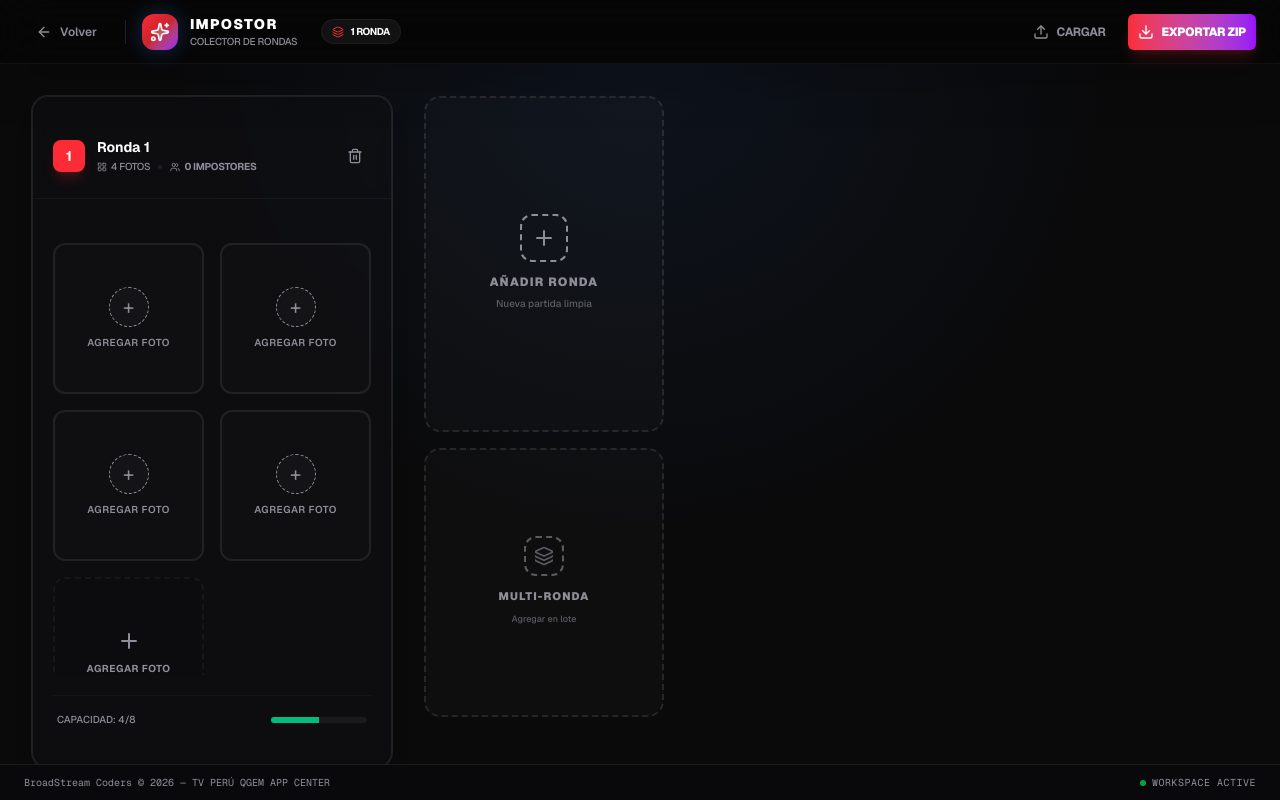
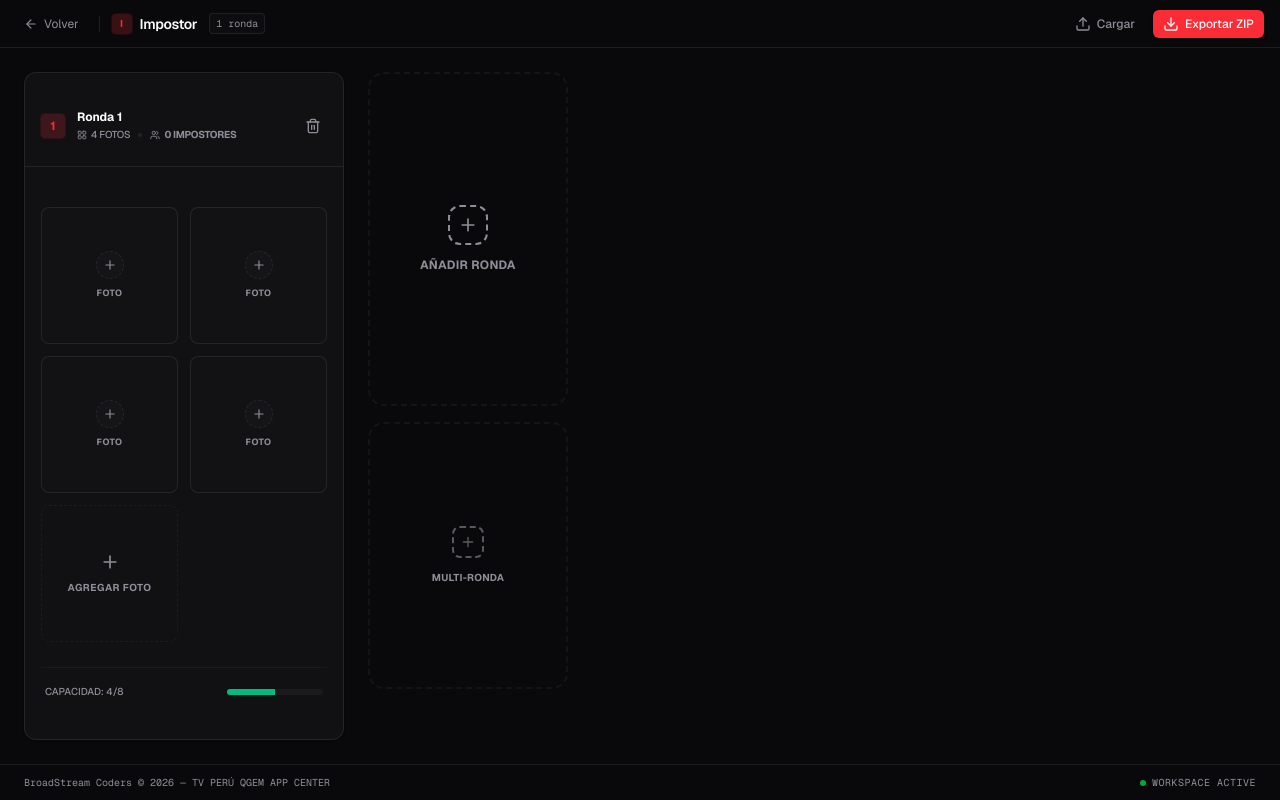
Before and after one commit to BroadStream-Coders/TvPeru-QGEM-AppCenter, a Next.js app in the folder apps/web/: page /workspaces/impostor in a window 1280 px wide. Built offline with nearby package versions, Linux system fonts and the light colour scheme.

Commit message:
refactor(web/impostor): streamline UI components and improve layout for Impostor workspace

```diff
--- a/apps/web/src/app/workspaces/impostor/components/ImpostorCard.tsx
+++ b/apps/web/src/app/workspaces/impostor/components/ImpostorCard.tsx
@@ -1,6 +1,6 @@
 "use client";
 
-import { Trash2, AlertCircle } from "lucide-react";
+import { Trash2, AlertCircle, Plus } from "lucide-react";
 import { Button } from "@/components/ui/button";
 import Image from "next/image";
 import { useImagePicker } from "@/hooks/use-image-picker";
@@ -40,10 +40,10 @@ export function ImpostorCard({
 
   return (
     <div
-      className={`group relative aspect-square w-full overflow-hidden rounded-xl border-2 transition-all duration-300 ${
+      className={`group relative aspect-square w-full overflow-hidden rounded-lg border transition-all duration-200 ${
         isImpostor
-          ? "border-brand bg-brand/5 shadow-[0_0_15px_rgba(var(--brand-rgb),0.2)]"
-          : "border-border bg-muted/20 hover:border-brand/30"
+          ? "border-brand bg-brand/5 ring-1 ring-brand/20"
+          : "border-border bg-muted/20 hover:border-brand/40"
       }`}
     >
       {previewUrl ? (
@@ -59,11 +59,11 @@ export function ImpostorCard({
           onClick={triggerUpload}
           className="flex h-full w-full flex-col items-center justify-center gap-2 text-muted-foreground transition-colors hover:text-foreground"
         >
-          <div className="flex h-10 w-10 items-center justify-center rounded-full bg-muted/50 border border-dashed border-current">
-            <span className="text-xl">+</span>
+          <div className="flex h-7 w-7 items-center justify-center rounded-full bg-muted/50 border border-dashed border-border">
+            <Plus className="h-3.5 w-3.5" />
           </div>
-          <span className="text-2xs uppercase tracking-wider font-semibold">
-            Agregar Foto
+          <span className="text-3xs uppercase tracking-wider font-bold">
+            Foto
           </span>
         </button>
       )}
@@ -86,13 +86,13 @@ export function ImpostorCard({
             e.stopPropagation();
             onToggleImpostor();
           }}
-          className={`h-7 px-2 text-2xs font-bold uppercase transition-all ${
+          className={`h-6 px-1.5 text-3xs font-bold uppercase transition-all ${
             isImpostor
-              ? "bg-brand text-brand-foreground"
-              : "bg-background/80 backdrop-blur-sm text-foreground hover:bg-brand hover:text-white"
+              ? "bg-brand text-brand-foreground hover:brightness-110"
+              : "bg-background/80 text-foreground hover:bg-brand hover:text-brand-foreground"
           }`}
         >
-          {isImpostor ? "Impostor" : "Candidato"}
+          {isImpostor ? "Impostor" : "Inocente"}
         </Button>
 
         <Button
@@ -102,9 +102,9 @@ export function ImpostorCard({
             e.stopPropagation();
             onRemove();
           }}
-          className="h-7 w-7 bg-red-500/80 backdrop-blur-sm hover:bg-red-600 shadow-sm"
+          className="h-6 w-6 bg-destructive/90 hover:bg-destructive shadow-sm"
         >
-          <Trash2 className="h-3.5 w-3.5" />
+          <Trash2 className="h-3 w-3" />
         </Button>
       </div>
 
--- a/apps/web/src/app/workspaces/impostor/components/ImpostorColumn.tsx
+++ b/apps/web/src/app/workspaces/impostor/components/ImpostorColumn.tsx
@@ -33,14 +33,14 @@ export function ImpostorColumn({
   const impostorCount = photos.filter((p) => p.isImpostor).length;
 
   return (
-    <Card className="flex flex-col h-full w-[360px] shrink-0 rounded-2xl border border-border bg-card/50 backdrop-blur-sm shadow-xl ring-1 ring-white/10 transition-all hover:shadow-2xl hover:bg-card/80">
-      <CardHeader className="flex flex-row items-center justify-between border-b border-border/50 px-5 py-4 shrink-0">
+    <Card className="flex flex-col h-full w-[320px] shrink-0 rounded-xl border border-border bg-card shadow-sm transition-all hover:shadow-md">
+      <CardHeader className="flex flex-row items-center justify-between border-b border-border px-4 py-3 shrink-0">
         <div className="flex items-center gap-3">
-          <div className="flex h-8 w-8 items-center justify-center rounded-lg bg-brand text-sm font-bold text-brand-foreground shadow-lg shadow-brand/20">
+          <div className="flex h-6 w-6 items-center justify-center rounded bg-brand/20 text-brand text-xs font-bold ring-1 ring-brand/10">
             {index}
           </div>
           <div>
-            <h3 className="text-sm font-bold text-foreground">Ronda {index}</h3>
+            <h3 className="text-xs font-bold text-foreground">Ronda {index}</h3>
             <div className="flex items-center gap-2 mt-0.5">
               <span className="flex items-center gap-1 text-2xs font-medium text-muted-foreground uppercase tracking-tight">
                 <LayoutGrid className="h-2.5 w-2.5" />
@@ -60,15 +60,15 @@ export function ImpostorColumn({
           variant="ghost"
           size="icon"
           onClick={onRemoveColumn}
-          className="h-8 w-8 rounded-full text-muted-foreground hover:text-red-500 hover:bg-red-500/10 transition-colors"
+          className="h-7 w-7 rounded text-muted-foreground hover:text-destructive hover:bg-destructive/10 transition-colors"
         >
-          <Trash2 className="h-4 w-4" />
+          <Trash2 className="h-3.5 w-3.5" />
         </Button>
       </CardHeader>
 
-      <CardContent className="flex flex-1 flex-col min-h-0 px-5 py-0 overflow-hidden">
-        <ScrollArea className="flex-1 min-h-0 py-5">
-          <div className="grid grid-cols-2 gap-4 pb-4">
+      <CardContent className="flex flex-1 flex-col min-h-0 px-4 py-0 overflow-hidden">
+        <ScrollArea className="flex-1 min-h-0 py-4">
+          <div className="grid grid-cols-2 gap-3 pb-4">
             {photos.map((photo, index) => (
               <ImpostorCard
                 key={index}
@@ -88,9 +88,9 @@ export function ImpostorColumn({
             {photos.length < 8 && (
               <button
                 onClick={onAddPhoto}
-                className="flex aspect-square w-full flex-col items-center justify-center gap-2 rounded-xl border-2 border-dashed border-border/60 bg-muted/5 text-muted-foreground transition-all hover:border-brand/40 hover:bg-brand/5 hover:text-brand"
+                className="flex aspect-square w-full flex-col items-center justify-center gap-2 rounded-lg border border-dashed border-border/60 bg-muted/5 text-muted-foreground transition-all hover:border-brand/40 hover:bg-muted/10 hover:text-foreground"
               >
-                <Plus className="h-6 w-6" />
+                <Plus className="h-5 w-5" />
                 <span className="text-2xs font-bold uppercase tracking-wider">
                   Agregar Foto
                 </span>
--- a/apps/web/src/app/workspaces/impostor/page.tsx
+++ b/apps/web/src/app/workspaces/impostor/page.tsx
@@ -3,14 +3,7 @@
 import { useState, useRef } from "react";
 import Link from "next/link";
 import { Button } from "@/components/ui/button";
-import {
-  Plus,
-  Download,
-  Upload,
-  ArrowLeft,
-  Layers,
-  Sparkles,
-} from "lucide-react";
+import { Plus, Download, Upload, ArrowLeft } from "lucide-react";
 import { ImpostorColumn } from "./components/ImpostorColumn";
 import { ScrollArea, ScrollBar } from "@/components/ui/scroll-area";
 import { nanoid } from "nanoid";
@@ -272,55 +265,47 @@ export default function ImpostorPage() {
   };
 
   return (
-    <div className="flex flex-col h-screen bg-[#0a0a0b] text-foreground overflow-hidden">
-      {/* Header — Glassmorphism Effect */}
-      <header className="flex h-16 shrink-0 items-center justify-between border-b border-white/5 bg-black/40 backdrop-blur-xl px-6 z-20 shadow-2xl">
-        <div className="flex items-center gap-4">
+    <>
+      {/* Header — h-12 = 48px */}
+      <header className="flex h-12 shrink-0 items-center justify-between border-b border-border bg-background px-4 z-10 transition-colors duration-200">
+        <div className="flex items-center gap-3">
           <Link
             href="/"
-            className="group flex items-center gap-2 rounded-lg px-3 py-1.5 text-xs font-semibold text-muted-foreground transition-all hover:bg-white/5 hover:text-white active:scale-95"
+            className="flex items-center gap-1.5 rounded-md px-2 py-1 text-xs text-muted-foreground transition-all hover:bg-accent hover:text-foreground active:scale-95"
           >
-            <ArrowLeft className="h-4 w-4 transition-transform group-hover:-translate-x-0.5" />
+            <ArrowLeft className="h-3.5 w-3.5" />
             Volver
           </Link>
-          <div className="h-6 w-px bg-white/10" />
-          <div className="flex items-center gap-3">
-            <div className="flex h-9 w-9 items-center justify-center rounded-xl bg-linear-to-br from-brand via-brand/80 to-purple-600 text-white shadow-[0_0_20px_rgba(var(--brand-rgb),0.3)]">
-              <Sparkles className="h-5 w-5 fill-white/20" />
+          <div className="h-4 w-px bg-border" />
+          <div className="flex items-center gap-2">
+            <div className="flex h-5 w-5 items-center justify-center rounded bg-brand/20 text-brand text-2xs font-bold ring-1 ring-brand/10 uppercase">
+              I
             </div>
-            <div>
-              <h1 className="text-sm font-black uppercase tracking-widest text-white">
-                IMPOSTOR
-              </h1>
-              <p className="text-2xs font-medium text-muted-foreground uppercase tracking-tight">
-                Colector de Rondas
-              </p>
-            </div>
-          </div>
-          <div className="ml-2 flex items-center gap-1.5 rounded-full border border-white/5 bg-white/5 px-2.5 py-1">
-            <Layers className="h-3 w-3 text-brand" />
-            <span className="text-2xs font-bold text-white uppercase tracking-tighter">
-              {rounds.length} Ronda{rounds.length !== 1 ? "s" : ""}
+            <span className="text-sm font-semibold tracking-tight">
+              Impostor
             </span>
           </div>
+          <span className="rounded border border-border bg-muted/30 px-1.5 py-0.5 text-2xs font-mono text-muted-foreground">
+            {rounds.length} ronda{rounds.length !== 1 ? "s" : ""}
+          </span>
         </div>
 
-        <div className="flex items-center gap-3">
+        <div className="flex items-center gap-2">
           <Button
             variant="ghost"
             size="sm"
             onClick={triggerLoad}
-            className="h-9 gap-2 text-xs font-bold uppercase tracking-tight text-muted-foreground hover:bg-white/5 hover:text-white"
+            className="h-7 gap-1.5 text-xs text-muted-foreground hover:text-foreground"
           >
-            <Upload className="h-4 w-4" />
+            <Upload className="h-3.5 w-3.5" />
             <span className="hidden sm:inline">Cargar</span>
           </Button>
           <Button
             size="sm"
             onClick={handleSave}
-            className="h-9 gap-2 bg-linear-to-r from-brand to-purple-600 hover:brightness-125 active:scale-[0.97] text-white text-xs font-black uppercase tracking-tight px-5 shadow-lg shadow-brand/20 transition-all"
+            className="h-7 gap-1.5 bg-brand hover:brightness-110 active:scale-[0.98] text-brand-foreground text-xs shadow-sm transition-all"
           >
-            <Download className="h-4 w-4" />
+            <Download className="h-3.5 w-3.5" />
             <span className="hidden sm:inline">Exportar ZIP</span>
           </Button>
           <input
@@ -334,11 +319,11 @@ export default function ImpostorPage() {
       </header>
 
       {/* Main Content */}
-      <main className="flex-1 relative overflow-hidden bg-[radial-gradient(circle_at_50%_0%,rgba(var(--brand-rgb),0.08),transparent_50%)]">
+      <main className="flex-1 overflow-hidden">
         <ScrollArea className="w-full h-full">
           <div
-            className="flex min-w-max gap-8 px-8 py-8"
-            style={{ height: "calc(100vh - 64px)" }}
+            className="flex min-w-max gap-6 px-6 py-6"
+            style={{ height: "calc(100vh - 48px - 36px)" }}
           >
             {rounds.map((round, roundIndex) => (
               <ImpostorColumn
@@ -357,20 +342,17 @@ export default function ImpostorPage() {
             ))}
 
             {/* Add round section */}
-            <div className="h-full w-[240px] shrink-0 flex flex-col gap-4">
+            <div className="h-full w-[200px] shrink-0 flex flex-col gap-4">
               <button
                 onClick={() => addRound(1)}
-                className="group flex h-1/2 w-full flex-col items-center justify-center gap-3 rounded-2xl border-2 border-dashed border-white/10 bg-white/2 text-muted-foreground transition-all hover:border-brand/40 hover:bg-brand/5 hover:text-brand"
+                className="group flex h-1/2 w-full flex-col items-center justify-center gap-3 rounded-2xl border-2 border-dashed border-border/60 bg-muted/5 text-muted-foreground transition-all hover:border-brand/40 hover:bg-muted/10 hover:text-foreground"
               >
-                <div className="flex h-12 w-12 items-center justify-center rounded-xl border-2 border-dashed border-current transition-all group-hover:scale-110 group-hover:bg-brand group-hover:text-white group-hover:border-transparent group-hover:shadow-lg group-hover:shadow-brand/20">
-                  <Plus className="h-6 w-6" />
+                <div className="flex h-10 w-10 items-center justify-center rounded-xl border-2 border-dashed border-current transition-all group-hover:scale-110 group-hover:bg-brand group-hover:text-brand-foreground group-hover:border-transparent">
+                  <Plus className="h-5 w-5" />
                 </div>
                 <div className="text-center">
-                  <span className="block text-xs font-black uppercase tracking-widest">
+                  <span className="block text-xs font-bold uppercase tracking-wide">
                     Añadir Ronda
-                  </span>
-                  <span className="text-2xs font-medium opacity-60">
-                    Nueva partida limpia
                   </span>
                 </div>
               </button>
@@ -382,31 +364,22 @@ export default function ImpostorPage() {
                     addRound(Number(count));
                   }
                 }}
-                className="group flex h-[40%] w-full flex-col items-center justify-center gap-3 rounded-2xl border-2 border-dashed border-white/10 bg-white/2 text-muted-foreground transition-all hover:border-purple-500/40 hover:bg-purple-500/5 hover:text-purple-400"
+                className="group flex h-[40%] w-full flex-col items-center justify-center gap-3 rounded-2xl border-2 border-dashed border-border/60 bg-muted/5 text-muted-foreground transition-all hover:border-brand/40 hover:bg-muted/10 hover:text-foreground"
               >
-                <div className="flex h-10 w-10 items-center justify-center rounded-xl border-2 border-dashed border-current opacity-60 group-hover:opacity-100 transition-all">
-                  <Layers className="h-5 w-5" />
+                <div className="flex h-8 w-8 items-center justify-center rounded-lg border-2 border-dashed border-current opacity-60 group-hover:opacity-100 transition-all">
+                  <Plus className="h-4 w-4" />
                 </div>
                 <div className="text-center">
-                  <span className="block text-caption font-black uppercase tracking-widest">
+                  <span className="block text-2xs font-bold uppercase tracking-wide">
                     Multi-Ronda
-                  </span>
-                  <span className="text-3xs font-medium opacity-60">
-                    Agregar en lote
                   </span>
                 </div>
               </button>
             </div>
           </div>
-          <ScrollBar orientation="horizontal" className="h-2.5 bg-white/5" />
+          <ScrollBar orientation="horizontal" />
         </ScrollArea>
       </main>
-
-      <style jsx global>{`
-        :root {
-          --brand-rgb: 59, 130, 246; /* Blue-500 equivalent */
-        }
-      `}</style>
-    </div>
+    </>
   );
 }
```
